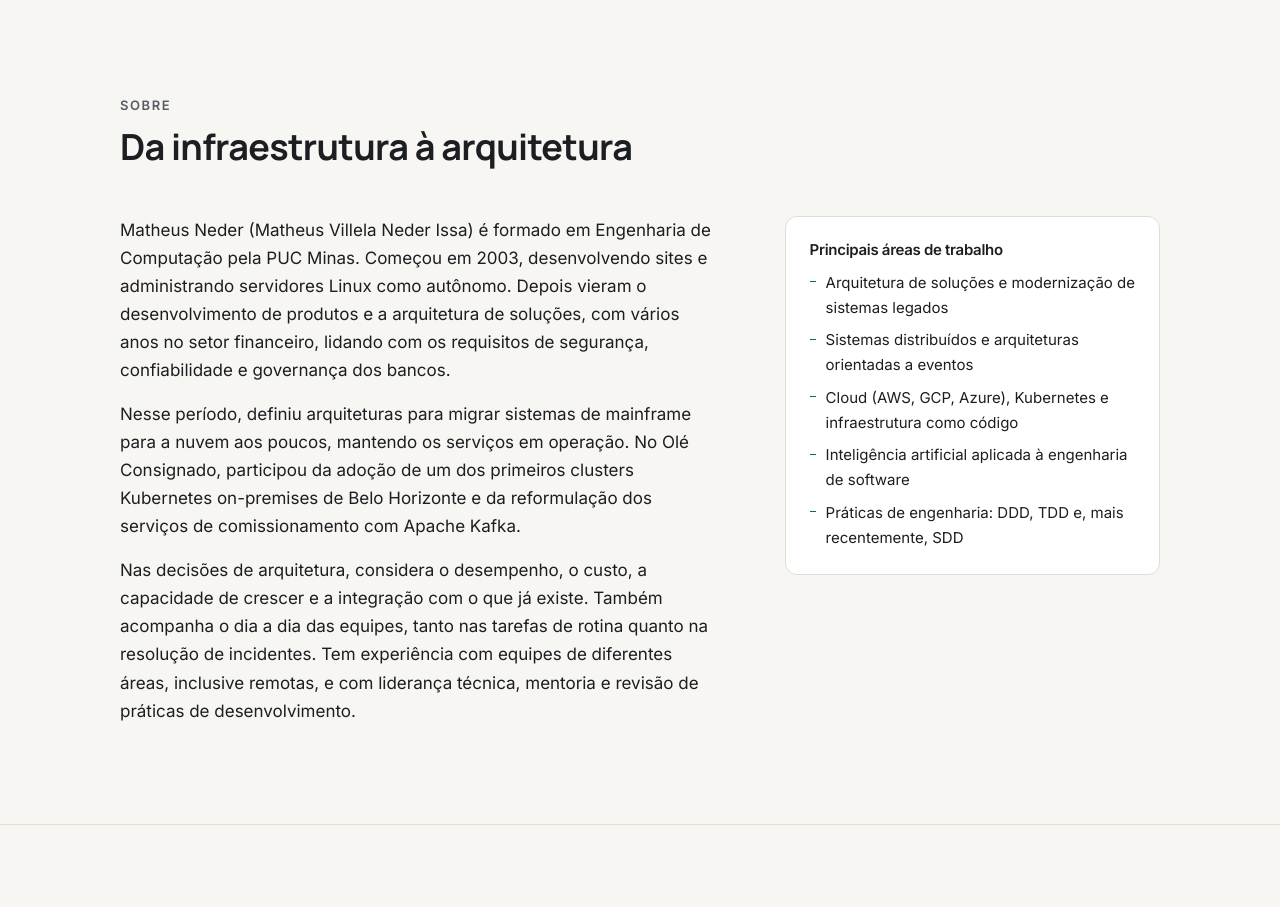
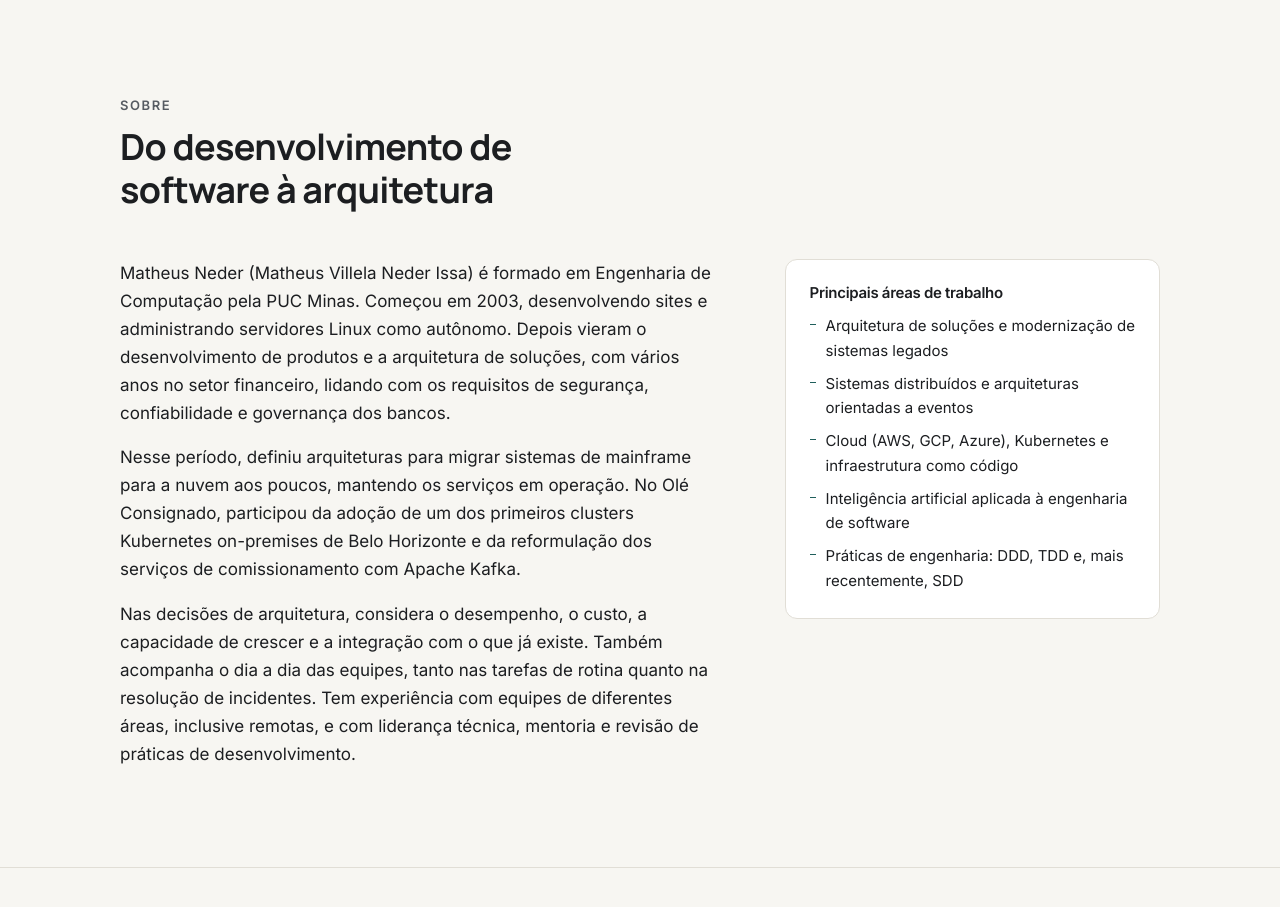
Before and after one commit to matheusneder/matheusneder-website, a plain HTML site: page pt-br/index.html in a window 1280 px wide. Shown: the part 800-1707 px from the top of the page. Drawn offline with Linux system fonts and the light colour scheme.

Commit message:
Focus About heading on software development and architecture

```diff
--- a/pt-br/index.html
+++ b/pt-br/index.html
@@ -169,7 +169,7 @@
       <div class="container">
         <div class="section-head">
           <p class="eyebrow">Sobre</p>
-          <h2 id="sobre-title">Da infraestrutura à arquitetura</h2>
+          <h2 id="sobre-title">Do desenvolvimento de software à arquitetura</h2>
         </div>
         <div class="about-grid">
           <div class="about-text">
```
Also changed, not shown: en/index.html (+1 -1 lines).
